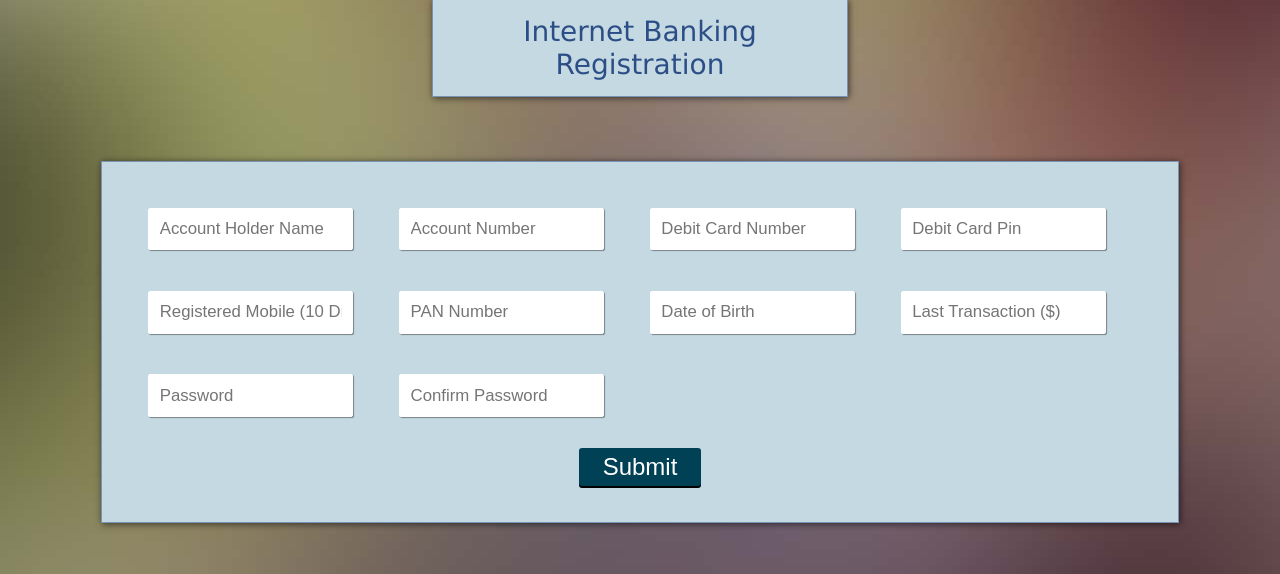
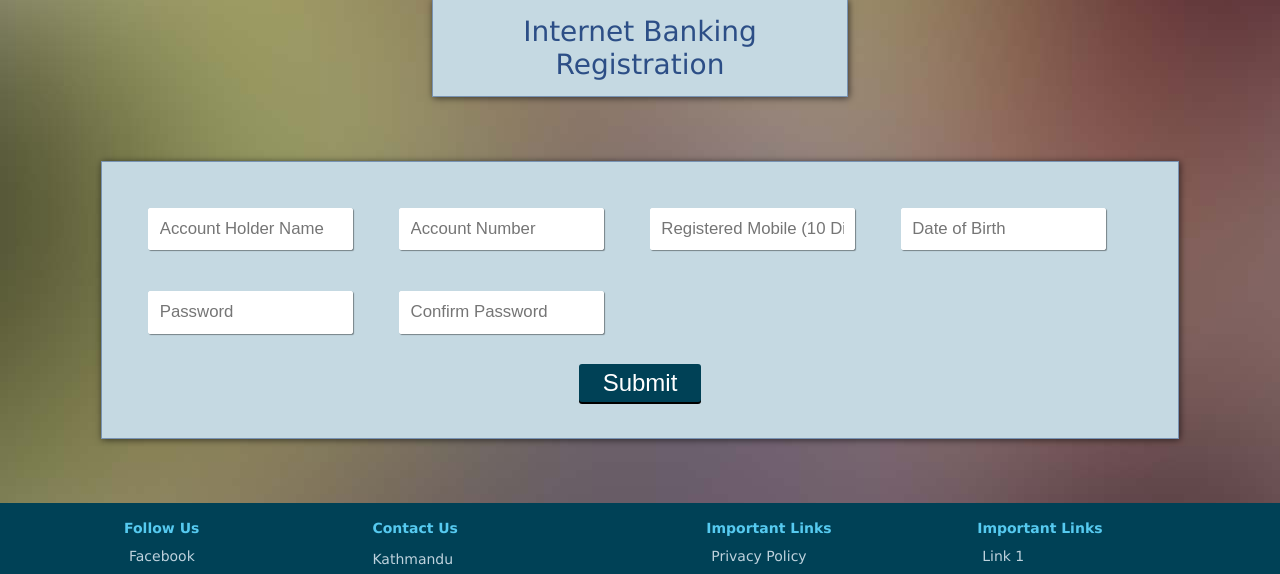
Before and after one commit to saantdahal/Banking-System, a PHP site: page /ebanking_reg_form.php in a window 1280 px wide. Shown: the part 194-768 px from the top of the page. Run offline with PHP 8.4, Linux system fonts and the light colour scheme.

Commit message:
Minor Problem Solved in ebanking

```diff
--- a/debit_card_form.php
+++ b/debit_card_form.php
@@ -9,7 +9,6 @@
 <form method="POST">
 <input type="text" name="holder_name" placeholder="Account Holder Name"><br>
 <input type="text" name="dob" placeholder="Date of Birth" onfocus="(this.type='date')"><br>
-<input type="text" name="pan" placeholder="PAN"><br>
 <input type="text" name="mob" placeholder="Registered Mobile (10 Digit)"><br>
 <input type="text" name="acc_no" placeholder="Account No"><br>
 <input type="submit" name ="dbt_crd_submit" value"Submit" ><br>
@@ -27,7 +26,7 @@ if(isset($_POST['dbt_crd_submit'])){
     $pan = $_POST['pan'];
     $mob = $_POST['mob'];
     $acc_no = $_POST['acc_no'];
-    if(empty($_POST['holder_name']) || empty($_POST['dob']) || empty($_POST['pan']) ||empty($_POST['mob']) ||empty($_POST['acc_no'])){
+    if(empty($_POST['holder_name']) || empty($_POST['dob']) ||empty($_POST['mob']) ||empty($_POST['acc_no'])){
 
         echo '<script>alert("No field should be empty")</script>';
     }
--- a/ebanking_reg_form.php
+++ b/ebanking_reg_form.php
@@ -12,12 +12,8 @@
         <form method="post">
             <input type="text" name="holder_name" placeholder="Account Holder Name" required/>
             <input type="text" name="accnum" placeholder="Account Number" required />
-            <input type="text" name="dbtcard" placeholder="Debit Card Number" required />
-            <input type="text" name="dbtpin" placeholder="Debit Card Pin" required/>
             <input type="text" name="mobile" placeholder="Registered Mobile (10 Digit)" required />
-            <input type="text" name="pan_no" placeholder="PAN Number" required />
             <input type="text" name="dob" placeholder="Date of Birth" onfocus="(this.type='date')" required />
-            <input type="text" name="last_trans" placeholder="Last Transaction ($)"required />
             <input type="password" name="password" placeholder="Password" minlength=7 required/>
             <input type="password" name="cnfrm_password" placeholder="Confirm Password" required/>
             <input type="submit" name="submit" value="Submit"/>
@@ -30,9 +26,7 @@
 if(isset($_POST['submit'])){
 
     if(empty($_POST['holder_name']) || empty($_POST['accnum']) ||
-    empty($_POST['dbtcard']) || empty($_POST['dbtcard']) ||
-    empty($_POST['dbtpin']) ||
-    empty($_POST['mobile']) || empty($_POST['pan_no']) ||
+    empty($_POST['mobile']) ||
     empty($_POST['dob']) || empty($_POST['password']) ||
     empty($_POST['cnfrm_password'])){
 
@@ -45,12 +39,9 @@ if(isset($_POST['submit'])){
 
     $holder_name = $_POST['holder_name'];
     $account_no=$_POST['accnum'];
-	$debitcard_no=$_POST['dbtcard'];
-	$debitcrd_pin=$_POST['dbtpin'];
 	$mobileno=$_POST['mobile'];
-	$pan=$_POST['pan_no'];
 	$dob= $_POST['dob'];
-    $last_trans=$_POST['last_trans'];
+
 
     //Without Hashing
     $password=$_POST['password'];
@@ -67,17 +58,17 @@ if(isset($_POST['submit'])){
 
         if($result1->num_rows > 0){
 
-       //Get Last transaction (Dr) amount
-        $sql2 = "SELECT  Cr_amount FROM passbook_$custmr_id WHERE Id=(SELECT max(Id) FROM passbook_$custmr_id) ";
-        $result2 = $conn->query($sql2);
-        $row2 = $result2->fetch_assoc();
-        echo $last_trans_cr = $row2['Cr_amount'];
+    //    //Get Last transaction (Dr) amount
+    //     $sql2 = "SELECT  Cr_amount FROM passbook_$custmr_id WHERE Id=(SELECT max(Id) FROM passbook_$custmr_id) ";
+    //     $result2 = $conn->query($sql2);
+    //     $row2 = $result2->fetch_assoc();
+    //     echo $last_trans_cr = $row2['Cr_amount'];
 
-        //Get Last transaction (Cr) amount
-        $sql3 = "SELECT  Dr_amount FROM passbook_$custmr_id WHERE Id=(SELECT max(Id) FROM passbook_$custmr_id)  ";
-        $result3 = $conn->query($sql3);
-        $row3 = $result1->fetch_assoc();
-        echo $last_trans_dr = $row3['Dr_amount'];
+    //     //Get Last transaction (Cr) amount
+    //     $sql3 = "SELECT  Dr_amount FROM passbook_$custmr_id WHERE Id=(SELECT max(Id) FROM passbook_$custmr_id)  ";
+    //     $result3 = $conn->query($sql3);
+    //     $row3 = $result1->fetch_assoc();
+    //     echo $last_trans_dr = $row3['Dr_amount'];
 
 
 
@@ -86,26 +77,26 @@ if(isset($_POST['submit'])){
             echo '<script>alert("Incorrect Account Holder Name")</script>';
         }
 
-        elseif($row1['Debit_Card_No'] != $debitcard_no){
+        // elseif($row1['Debit_Card_No'] != $debitcard_no){
 
-            echo '<script>alert("Incorrect Debit Card Number")</script>';
+        //     echo '<script>alert("Incorrect Debit Card Number")</script>';
 
-        }
+        // }
 
-        elseif($row1['Debit_Card_Pin'] != $debitcrd_pin){
+        // elseif($row1['Debit_Card_Pin'] != $debitcrd_pin){
 
-            echo '<script>alert("Incorrect Pin")</script>';
-         }
+        //     echo '<script>alert("Incorrect Pin")</script>';
+        //  }
 
          elseif($row1['Mobile_no'] != $mobileno){
 
             echo '<script>alert("Incorrect PAN number")</script>';
         }
 
-        elseif($row1['PAN'] != $pan ){
+        // elseif($row1['PAN'] != $pan ){
 
-            echo '<script>alert("Incorrect Mobile Number")</script>';
-        }
+        //     echo '<script>alert("Incorrect Mobile Number")</script>';
+        // }
 
         elseif($row1['DOB'] != $dob){
 
@@ -113,11 +104,11 @@ if(isset($_POST['submit'])){
 
         }
 
-        elseif($row2['Cr_amount'] != $last_trans && $row3['Dr_amount'] != $last_trans ){
+        // elseif($row2['Cr_amount'] != $last_trans && $row3['Dr_amount'] != $last_trans ){
 
-            echo '<script>alert("Incorrect Last Transaction Details")</script>';
+        //     echo '<script>alert("Incorrect Last Transaction Details")</script>';
 
-        }
+        // }
 
         elseif( $password != $cnfrm_password){
 
```
